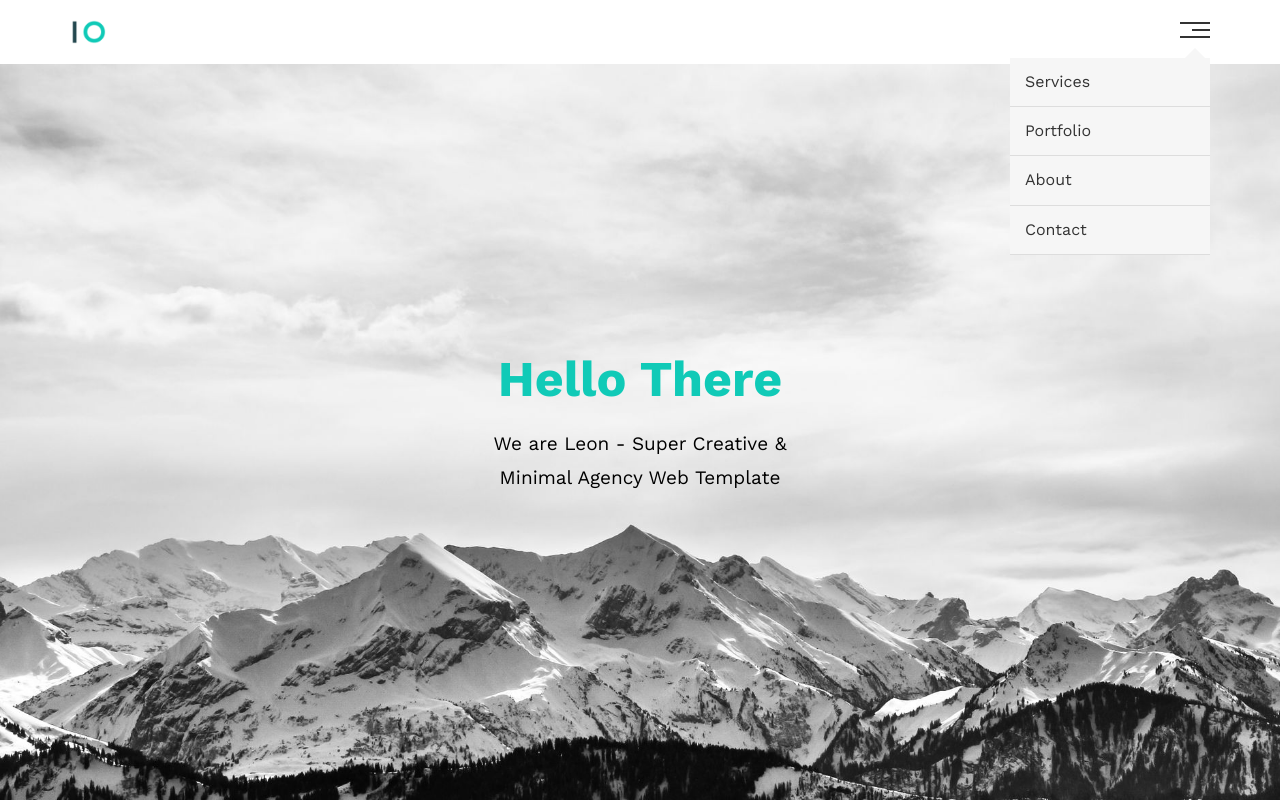
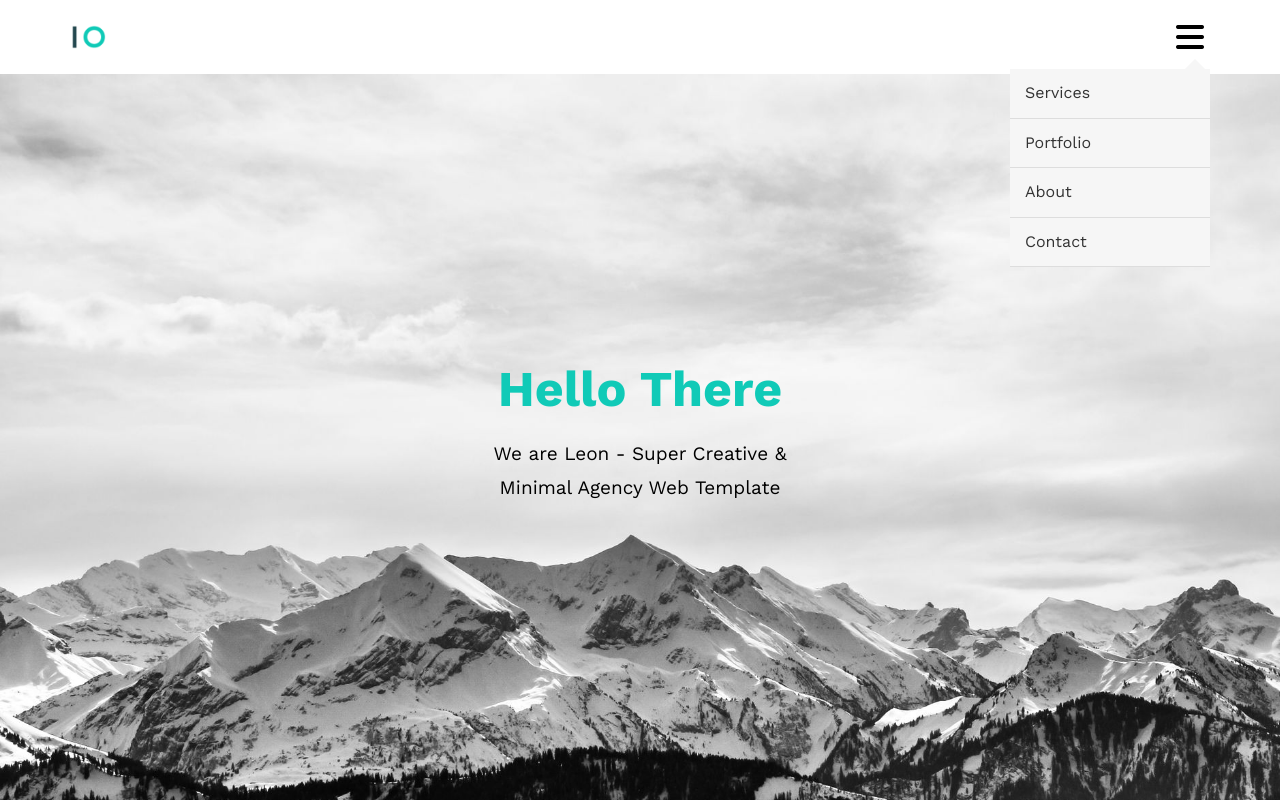
Before and after one commit to ahmedelaskalany/Template-One-from-Elzero, a plain HTML site: page index.html in a window 1280 px wide. Both pictures are taken after a click on the element 1195 px from the left and 32 px from the top of the page. Shown: the top 800 px of the page. Drawn offline with nearby package versions, Linux system fonts and the light colour scheme; files whose address does not match are found by name; a web font is replaced by a local one.

Commit message:
Updated Glitch for dropdown menu

```diff
--- a/css/leon.css
+++ b/css/leon.css
@@ -109,32 +109,13 @@ body {
 .header .links {
   position: relative;
 }
-.header .links:hover .icon span:nth-child(2) {
-  width: 100%;
+button.icon {
+  background-color: transparent;
+  border: none;
+  cursor: pointer;
 }
-.header .links .icon {
-  width: 30px;
-  display: flex;
-  flex-wrap: wrap;
-  justify-content: flex-end;
-}
-.header .links .icon span {
-  background-color: #333;
-  margin-bottom: 5px;
-  height: 2px;
-}
-.header .links .icon span:first-child {
-  height: 2px;
-  width: 100%;
-}
-.header .links .icon span:nth-child(2) {
-  height: 2px;
-  width: 60%;
-  transition: var(--main-duration);
-}
-.header .links .icon span:last-child {
-  height: 2px;
-  width: 100%;
+button.icon:hover {
+  background-color: #f6f6f6;
 }
 .header .links ul {
   list-style: none;
@@ -148,6 +129,9 @@ body {
   display: none;
   z-index: 1;
 }
+.header .links ul.active {
+  display: block;
+}
 .header .links ul::before {
   content: "";
   border-width: 10px;
@@ -157,10 +141,6 @@ body {
   right: 5px;
   top: -20px;
 }
-/* .header .links:hover ul{
-    display: block;
-
-} */
 .header .links ul li a {
   display: block;
   padding: 15px;
--- a/index.html
+++ b/index.html
@@ -30,12 +30,10 @@
       <div class="container">
         <img class="logo" src="images/logo.png" alt="" />
         <div class="links" id="links">
-          <span class="icon" id="icon">
-            <span></span>
-            <span></span>
-            <span></span>
-          </span>
-          <ul>
+          <button class="icon" id="icon">
+            <i class="fas fa-bars fa-2x" id="fnt-icon"> </i>
+          </button>
+          <ul id="dropdown">
             <li><a href="#services">Services</a></li>
             <li><a href="#portfolio">Portfolio</a></li>
             <li><a href="#about">About</a></li>
--- a/main.js
+++ b/main.js
@@ -4,14 +4,25 @@ let btn = document.getElementById("button");
 icon.addEventListener("click", toggle);
 
 function toggle() {
-  let ul = document.querySelector("ul");
+  let ul = document.getElementById("dropdown");
 
-  if (ul.style.display !== "block") {
-    ul.style.cssText = "display: block";
-  } else {
-    ul.style.cssText = "display: none";
+  ul.classList.toggle("active");
+  // if (ul.style.display !== "block") {
+  //   ul.style.cssText = "display: block";
+  //   ul.classList.add("active");
+  // } else {
+  //   ul.style.cssText = "display: none";
+  //   ul.classList.remove("active");
+  // }
+}
+
+window.onclick = function (e) {
+  if (!e.target.matches("#icon") && !e.target.matches("#fnt-icon")) {
+    if (document.getElementById("dropdown").classList.contains("active")) {
+      document.getElementById("dropdown").classList.remove("active");
+    }
   }
-}
+};
 
 window.onscroll = function () {
   if (window.scrollY > 800) {
```
